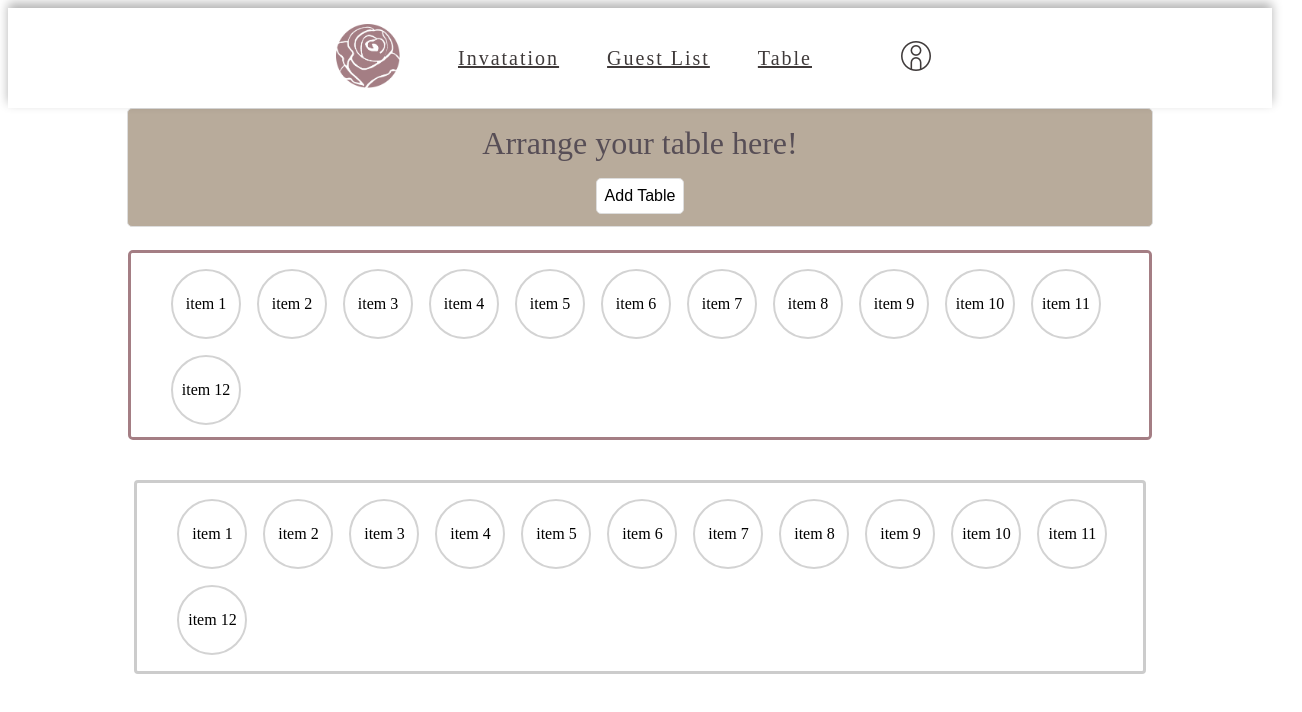
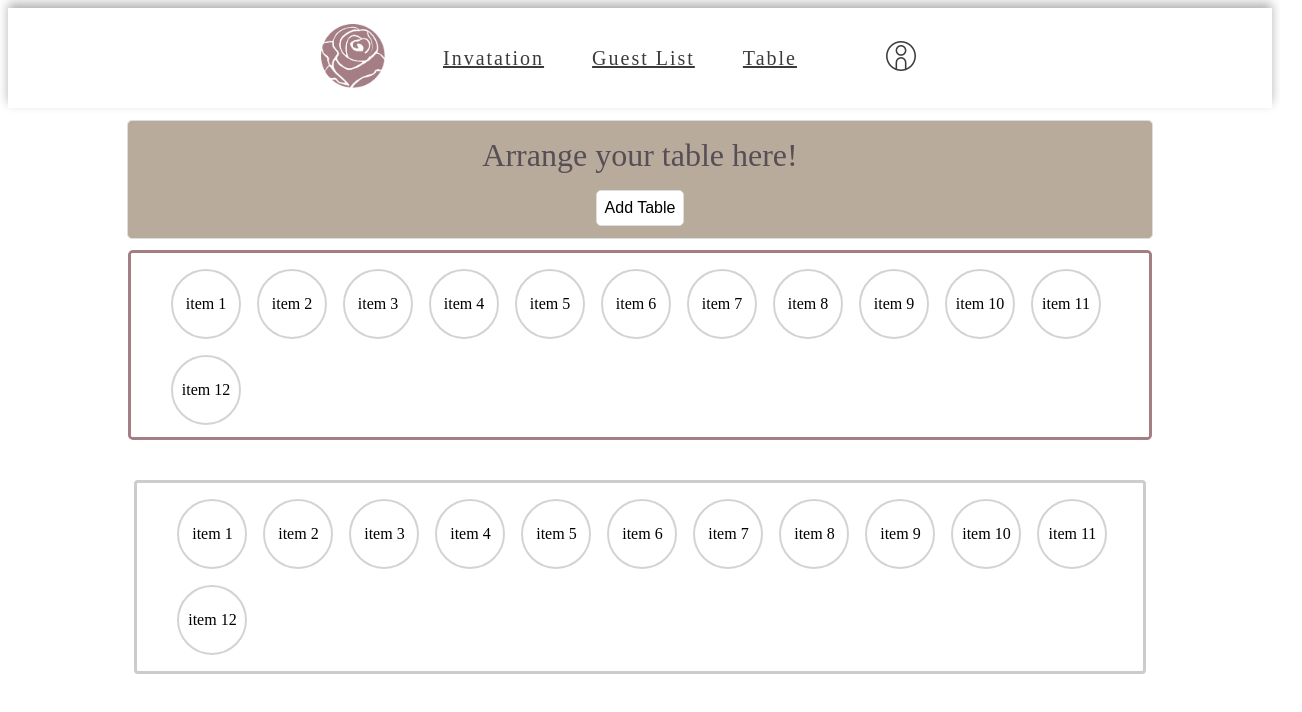
Before and after one commit to riri-rae/SeTable, a React (Create React App) app: page /table in a window 1280 px wide. Shown: the top 712 px of the page, 1302 px wide, since content can reach past the window. Built offline with nearby package versions, Linux system fonts and the light colour scheme.

Commit message:
header fix

```diff
--- a/src/app3-function.js
+++ b/src/app3-function.js
@@ -34,13 +34,6 @@ const move = (source, destination, droppableSource, droppableDestination) => {
     return result;
 };
 
-const Container = styled.div`
-    margin-right: 2.5rem;
-    margin-left: 2.5rem;
-    position: relative;
-    min-height: 100vh;
-`;
-
 
 const BlockWrap = styled.div`
     margin-right: 2.5rem;
@@ -51,13 +44,14 @@ const BlockWrap = styled.div`
 
 const Block = styled.div`
     position: fixed;
-    top: 108px;
+    top: 120px;
     left: 50%;
     transform: translateX(-50%);
     border: 1px solid #ddd;
     background: #B8AB9B;
     border-radius: 5px;
     width: 80%;
+    /* height: 145px; */
     text-align: center;
 `;
 const BlockTitle = styled.div`
@@ -111,7 +105,7 @@ const Task = styled.div`
   border-radius: 50%;
   padding: 8px;
   margin: 8px;
-  background-color: ${props => (props.isDragging ? '#A47E84' : 'white')};
+  background-color: ${props => (props.isDragging ? '#b78f95' : 'white')};
   width: 50px;
   height: 50px;
   display: flex;
--- a/src/components/header.js
+++ b/src/components/header.js
@@ -16,8 +16,6 @@ const Navbar = styled.header`
 const Container = styled.div`
   margin: 0 auto;
   width: 100%;
-  padding-right: 15px;
-  padding-left: 15px;
   text-align: center;
   display: flex;
   justify-content: center;
@@ -58,8 +56,10 @@ const DeskTag = styled.a`
   line-height: 28px;
   margin: 0 24px;
   &:hover {
+    text-decoration: none;
     color: #8b572a;
     cursor: pointer;
+    /* border-bottom: 2px solid #8b572a; */
   }
 `;
 
```
